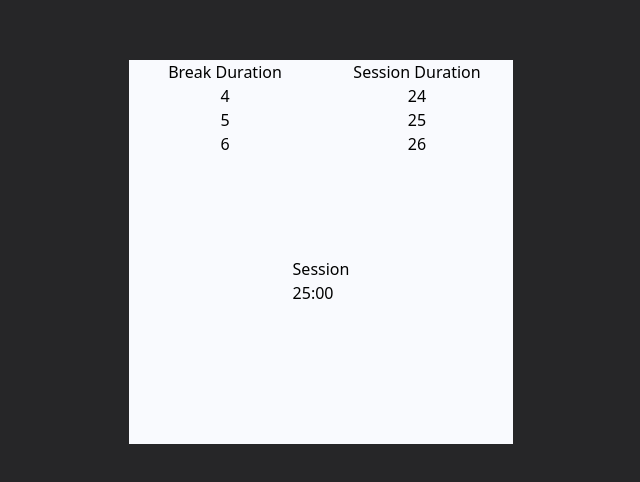
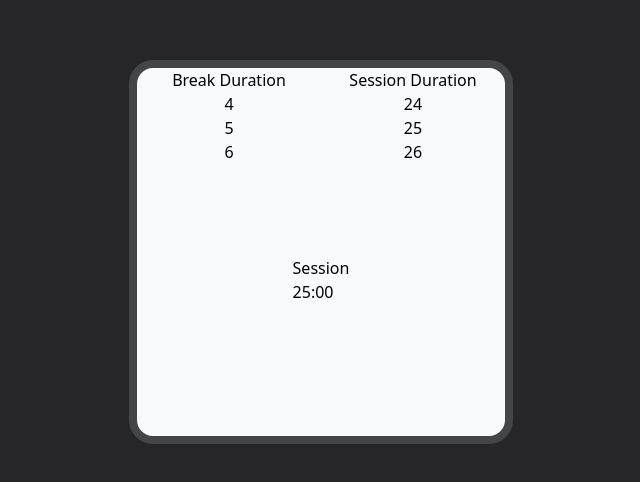
Before and after one commit to kimjisena/25-plus-5-clock, a React (Create React App) app: page / in a window 1280 px wide. Shown: the part 148-630 px from the top of the page, without its empty margins (319-959 px from the left). Built offline with nearby package versions, Linux system fonts and the light colour scheme.

Commit message:
add clock wrapper component

```diff
--- a/src/App.js
+++ b/src/App.js
@@ -5,7 +5,7 @@ import Timer from './components/Timer';
 function App() {
   return (
     <div className={`w-full h-[100vh] flex justify-center items-center`}>
-        <div className={`wrapper flex flex-col justify-center items-center w-96 h-96 bg-white`}>
+        <div className={`wrapper flex flex-col justify-center items-center w-96 h-96 bg-white border-8 border-black rounded-3xl`}>
             <div className={`labels-wrapper flex w-full h-1/3`}>
                 <GenericLabel name={`Break`} length={5} />
                 <GenericLabel name={`Session`} length={25} />
```
